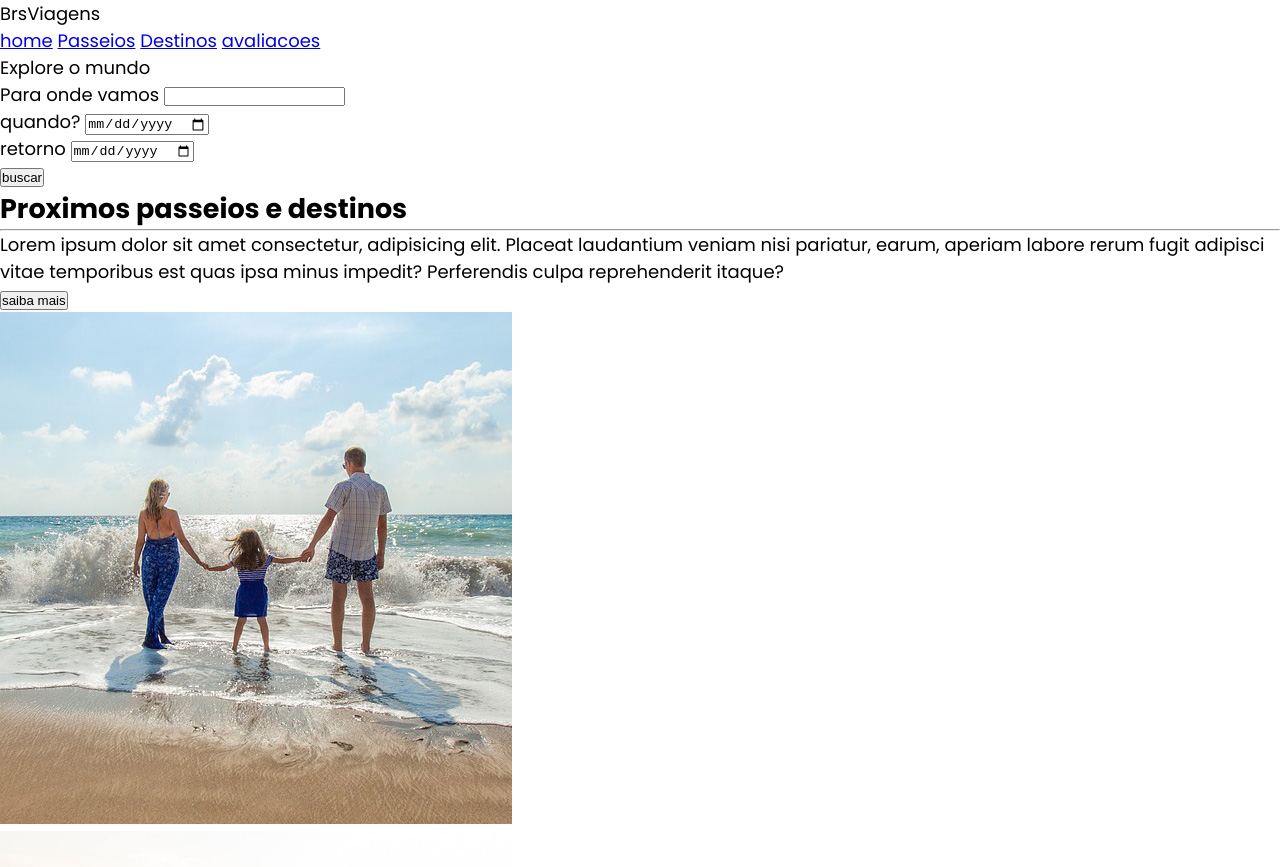
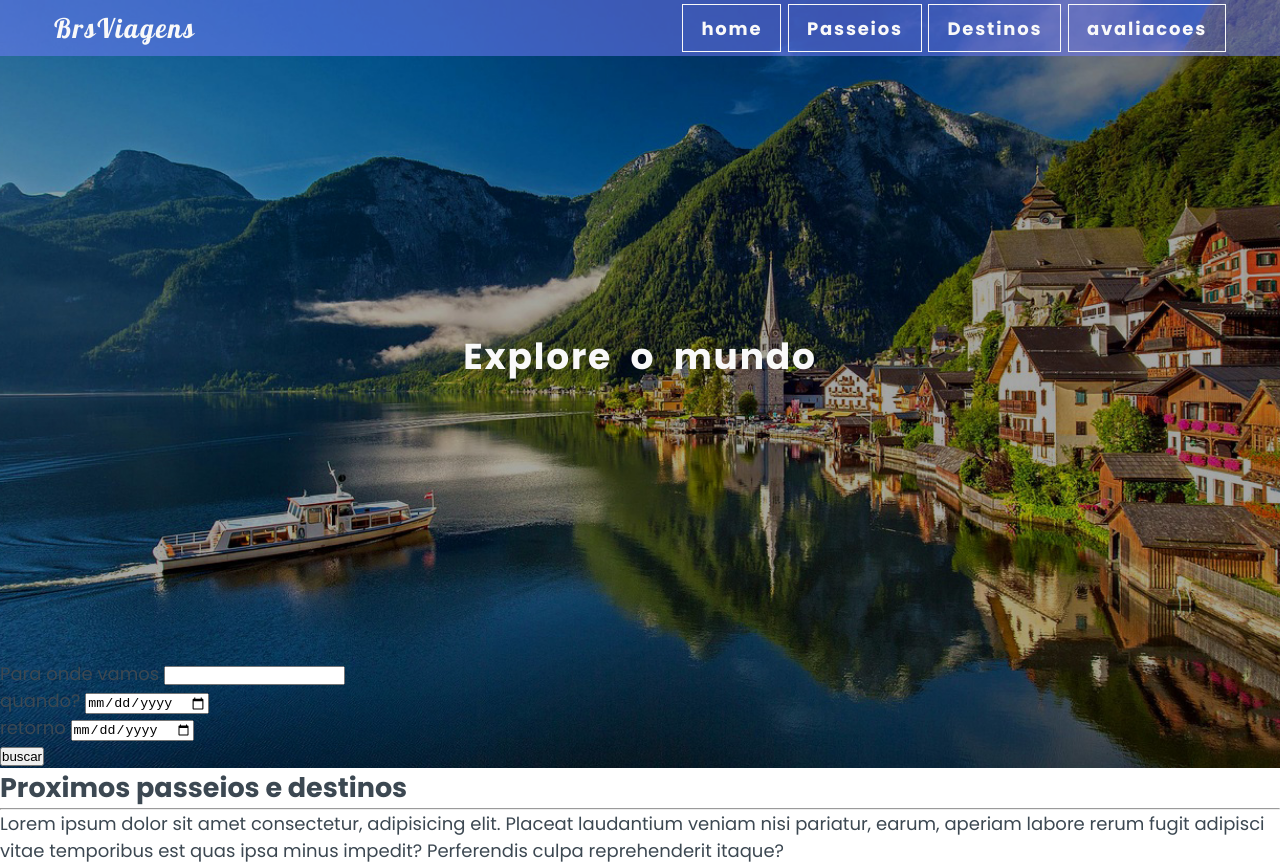
Before and after one commit to RicardoMirandat/ViagensWebsite, a plain HTML site: page index.html in a window 1280 px wide. Shown: the top 867 px of the page. Drawn offline with Linux system fonts and the light colour scheme.

Commit message:
cabecalho css

```diff
--- a/css/style.css
+++ b/css/style.css
@@ -33,3 +33,66 @@ html{
    font-family: var(--fonte_principal);
    font-size: 18px;
 }
+body{
+    color: var(--cor_04)
+}
+/* barra de navegacao e menus */
+nav{
+    display: flex;
+    flex-direction: row;
+    justify-content: space-between;
+    align-items: center;
+    background-color: var(--cor_principal_escuro);
+    padding: 0.6rem 3rem ;
+    color: var(--cor_01);
+    letter-spacing: 0.1rem;
+    position:fixed;
+    width: 100%;
+    z-index: 10;
+    top: 0;
+    left: 0;
+}
+.logo{
+    font-family: var(--fonte_secundaria);
+    font-size: 1.5rem;
+
+}
+
+.menu a {
+    text-decoration: none;
+    color:var(--cor_01);
+    font-weight: 700;
+    padding: 0.6rem 1rem;
+
+
+
+    border: solid 1px ;
+
+}
+.menu a:hover{
+    color:var(--cor_destaque);
+
+}
+/* baner e calendario */
+header{
+    display: flex;
+    flex-direction: column;
+    justify-content: space-between;
+    background-image: url('../img/banner.jpg');
+    background-size: cover;
+    background-position: 50% 50%;
+    height: 96vh;
+
+}
+.titulo{
+    display: flex;
+    justify-content: center;
+    align-items: center;
+    color: var(--cor_01);
+    font-size: 2rem;
+    font-weight: 700;
+    letter-spacing: 0.1rem;
+    word-spacing:0.5rem;
+    height: 100%;
+
+}
```
Also changed, not shown: index.html (+3 -0 lines).
